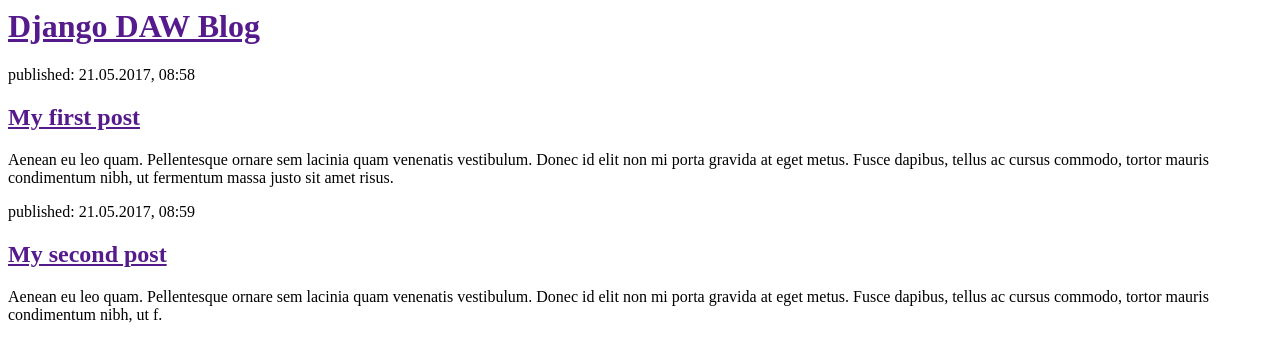
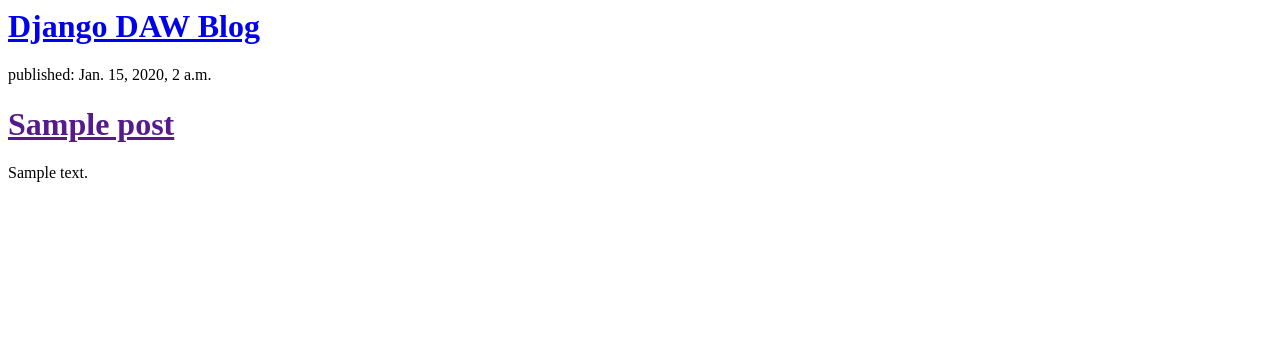
Before and after one commit to reynaldomario/my-first-blog, a Django app: template blog/templates/blog/post_list.html in a window 1280 px wide. Shown: the top 362 px of the page. Run offline with Django 3.2, Linux system fonts and the light colour scheme; the template is opened without the code that fills it: values that come from a table or form of the project are taken from there, others are empty; tables that the repository leaves empty hold one stand-in row (values such as "Sample post").

Commit message:
Post modificados en base de datos

```diff
--- a/blog/templates/blog/post_list.html
+++ b/blog/templates/blog/post_list.html
@@ -4,21 +4,14 @@
 </head>
 <body>
 <div>
-<h1><a href="">Django DAW Blog</a></h1>
+<h1><a href="/">Django DAW Blog</a></h1>
 </div>
+{% for post in posts %}
 <div>
-<p>published: 21.05.2017, 08:58</p>
-<h2><a href="">My first post</a></h2>
-<p>Aenean eu leo quam. Pellentesque ornare sem lacinia quam venenatis vestibulum. Donec id elit non mi porta gravida at eget
-
-metus. Fusce dapibus, tellus ac cursus commodo, tortor mauris condimentum nibh, ut fermentum massa justo sit amet risus.</p>
+<p>published: {{ post.published_date }}</p>
+<h1><a href="">{{ post.title }}</a></h1>
+<p>{{ post.text|linebreaksbr }}</p>
 </div>
-<div>
-<p>published: 21.05.2017, 08:59</p>
-<h2><a href="">My second post</a></h2>
-<p>Aenean eu leo quam. Pellentesque ornare sem lacinia quam venenatis vestibulum. Donec id elit non mi porta gravida at eget
-
-metus. Fusce dapibus, tellus ac cursus commodo, tortor mauris condimentum nibh, ut f.</p>
-</div>
+{% endfor %}
 </body>
 </html>
--- a/blog/views.py
+++ b/blog/views.py
@@ -1,4 +1,7 @@
 from django.shortcuts import render
+from django.utils import timezone
+from .models import Post
 
 def post_list(request):
-    return render(request, 'blog/post_list.html', {})
+    posts = Post.objects.filter(published_date__lte=timezone.now()).order_by('published_date')
+    return render(request, 'blog/post_list.html', {'posts': posts})
```
